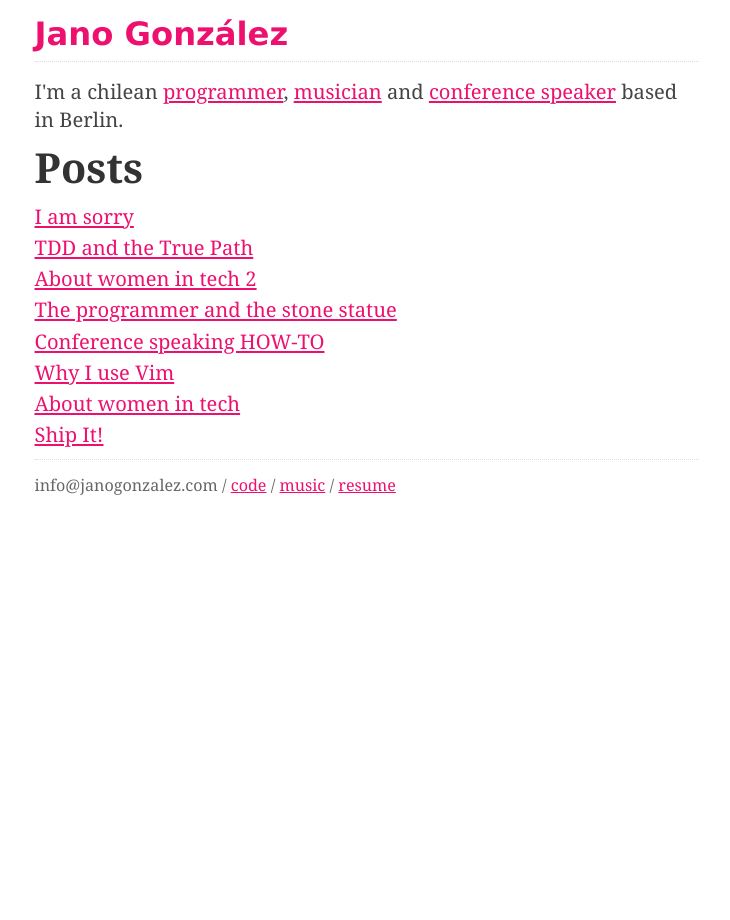
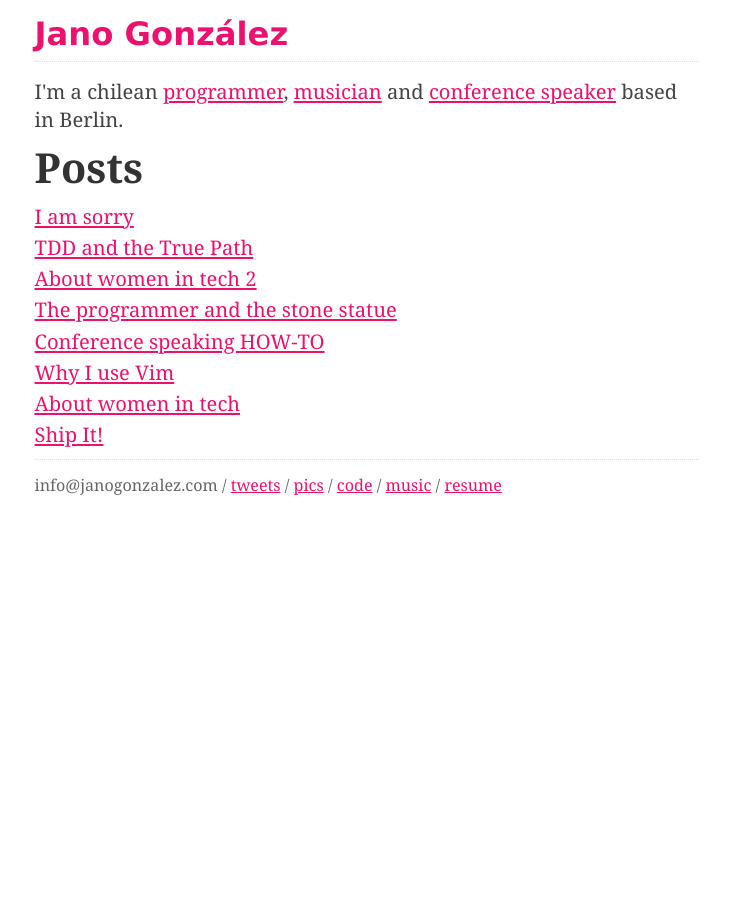
Before and after one commit to janogonzalez/janogonzalez.github.io, a Jekyll site: the page built from index.html, in a window 1280 px wide. Shown: the whole page, without its empty margins (273-1003 px from the left). Built offline with Jekyll 4.4.1, drawn with Linux system fonts in a browser that asks for light colours.

Commit message:
Update links

```diff
--- a/_layouts/default.html
+++ b/_layouts/default.html
@@ -20,8 +20,10 @@
       <footer>
         <p>
           info@janogonzalez.com /
-          <a href="http://github.com/janogonzalez">code</a> /
-          <a href="http://soundcloud.com/janogonzalez">music</a> /
+          <a href="https://twitter.com/janogonzalez">tweets</a> /
+          <a href="https://instagram.com/itsjanogonzalez">pics</a> /
+          <a href="https://github.com/janogonzalez">code</a> /
+          <a href="https://soundcloud.com/janogonzalez">music</a> /
           <a href="https://github.com/janogonzalez/janogonzalez.github.io/raw/master/resume.pdf">resume</a>
         </p>
       </footer>
```
